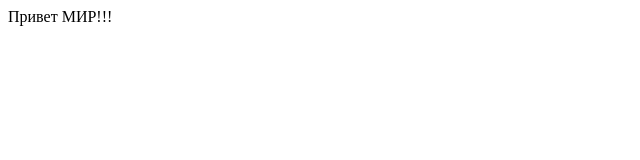
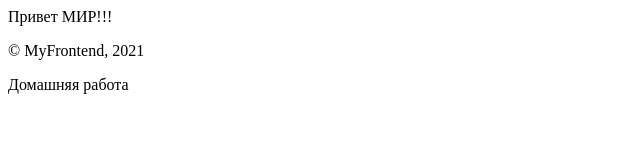
Before and after one commit to AnnaMiroGit/anna, a plain HTML site: page html/lesson/index.html in a window 1280 px wide. Shown: the whole page, without its empty margins (0-640 px from the left). Drawn offline with Linux system fonts and the light colour scheme.

Commit message:
homework

```diff
--- a/html/lesson/index.html
+++ b/html/lesson/index.html
@@ -7,5 +7,11 @@
     </head>
     <body>
         Привет МИР!!!
+        <footer class="site-footer">
+            <div class="container">
+              <p>© MyFrontend, 2021</p>
+              <p>Домашняя работа</p>
+            </div>
+          </footer>
     </body>
 </html>
```
